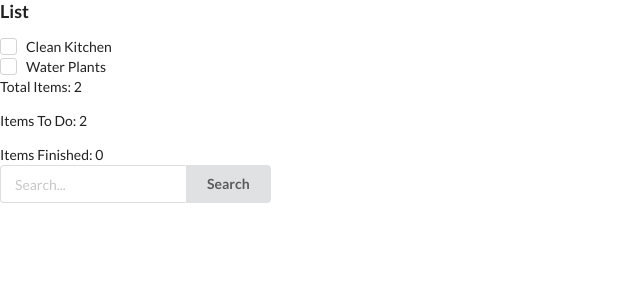
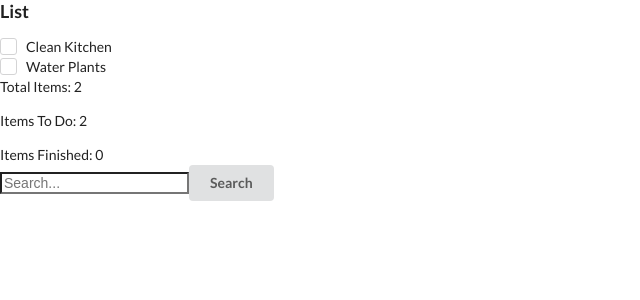
Before and after one commit to MadiBentl/todo-redux, a React (Create React App) app: page / in a window 1280 px wide. Shown: the top 300 px of the page, without its empty margins (0-640 px from the left). Built offline with nearby package versions, Linux system fonts and the light colour scheme.

Commit message:
Added on submit handling and form element so that enter works instead of just a button press

```diff
--- a/src/actions/index.js
+++ b/src/actions/index.js
@@ -1,9 +1,10 @@
 import React from 'react';
 
+let nextId = 3;
 export const addTodo = (task) => {
   return {
     type: "ADD_TODO",
-    payload: task
+    payload: {...task, id:nextId++}
   }
 }
 
--- a/src/components/AddTodo.js
+++ b/src/components/AddTodo.js
@@ -5,7 +5,8 @@ import {addTodo} from '../actions';
 class AddTodo extends React.Component {
 
   render(){
-    let handleSubmit = () =>{
+    let handleSubmit = (e) =>{
+      e.preventDefault();
       this.props.addTodo({
         task:this.refs.todoField.value,
         status: "Incomplete"
@@ -14,8 +15,10 @@ class AddTodo extends React.Component {
 
     return(
       <div className="ui action input">
-        <input type="text" placeholder="Search..." ref="todoField"/>
-        <div className="ui button" onClick={() => handleSubmit()}>Search</div>
+      <form onSubmit={(e) => handleSubmit(e)}>
+        <input type="text" placeholder="Search..." id="todoField" ref="todoField"/>
+        <div className="ui button">Search</div>
+        </form>
       </div>
     );
   }
--- a/src/components/list.js
+++ b/src/components/list.js
@@ -14,6 +14,7 @@ class List extends Component {
             <input
               type="checkbox"
               name={item.task}
+              id = {item.id}
               onClick={()=>this.props.completeTodo(item)}/>
             <label>{item.task}</label>
           </div>
--- a/src/reducers/index.js
+++ b/src/reducers/index.js
@@ -1,8 +1,8 @@
 import {combineReducers} from 'redux';
 
 const defaultState = [
-  {task: "Clean Kitchen", status: "Incomplete"},
-  {task: "Water Plants", status: "Incomplete"}
+  {task: "Clean Kitchen", id: 0, status: "Incomplete"},
+  {task: "Water Plants", id: 1, status: "Incomplete"}
 ];
 
 const listReducer = (list = null, action) => {
@@ -19,5 +19,4 @@ const listReducer = (list = null, action) => {
     return defaultState;
   }
 }
-
 export default combineReducers({list:listReducer});
```
